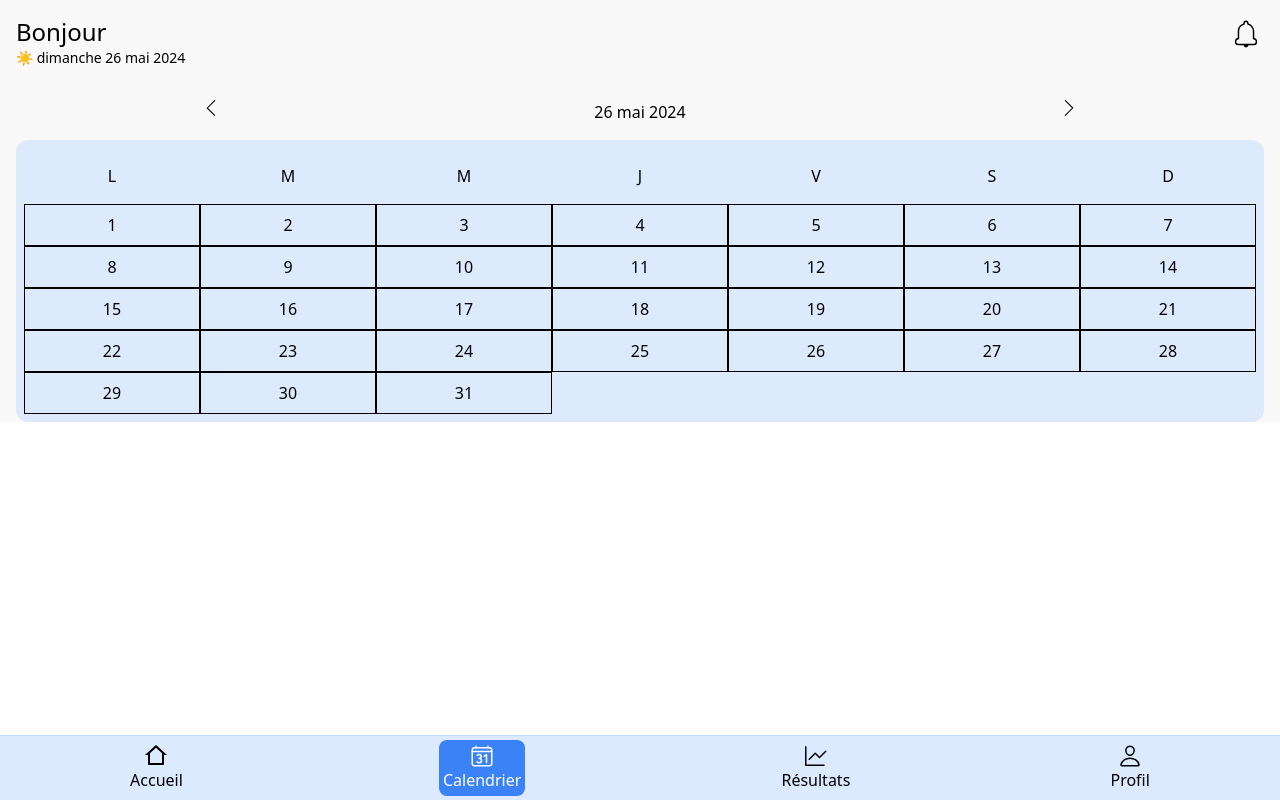
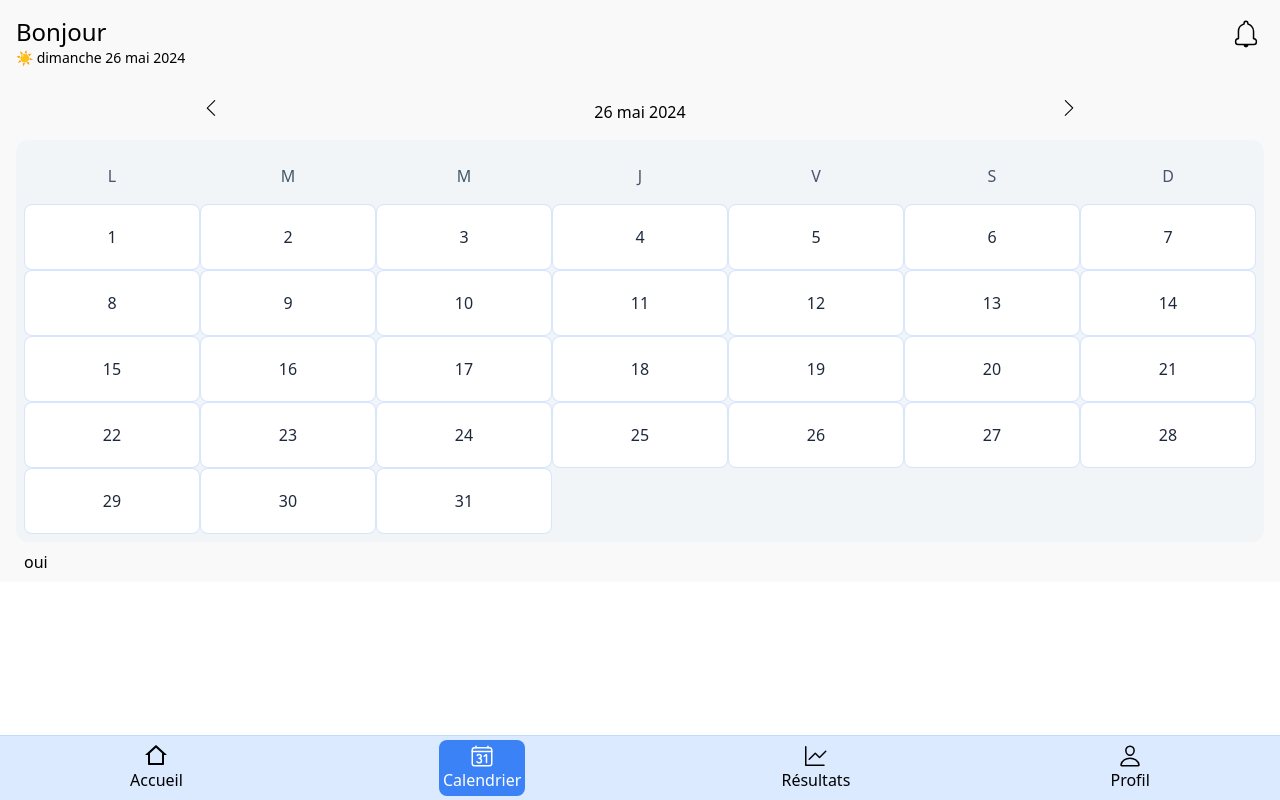
Before and after one commit to Delgorithm/dialog, a React (Vite) app in the folder client/: page /calendar in a window 1280 px wide. Built offline with nearby package versions, Linux system fonts and the light colour scheme.

Commit message:
Fix : Style for the calendar is now done

```diff
--- a/client/src/components/CalendarComponent.jsx
+++ b/client/src/components/CalendarComponent.jsx
@@ -1,24 +1,38 @@
 import { Link } from "react-router-dom";
 
-function CalendarComponent() {
+function CalendarComponent({ isOpen, handleOpenDay }) {
 	const days = Array.from(Array(31).keys()).map((day) => day + 1);
 
 	return (
-		<section className="grid grid-cols-7 auto-rows-max items-center mx-4 p-2 justify-center text-center rounded-xl bg-blue-200/50">
+		<>
+			<section className="grid grid-cols-7 auto-rows-max items-center mx-4 p-2 justify-center text-center rounded-xl bg-slate-100/90 ">
 				{["L", "M", "M", "J", "V", "S", "D"].map((day) => (
-				<p key={day} className="py-4">
+					<p key={day} className="py-4 text-slate-600">
 						{day}
 					</p>
 				))}
 				{days.map((day) => (
 					<Link
-					to={`/calendar/${day}`}
+						// to={`/calendar/${day}`}
 						key={day}
-					className="border-black border-[0.1px] p-2 hover:bg-red-400">
-					<p>{day}</p>
+						onClick={handleOpenDay}
+						className="flex justify-center items-center border-blue-500/20 rounded-lg border-[0.1px] p-5 bg-white hover:bg-blue-100/50">
+						<p className="text-slate-800">{day}</p>
 					</Link>
 				))}
 			</section>
+			<section className="mx-4 p-2">
+				{!isOpen ? (
+					<>
+						<p>oui</p>
+					</>
+				) : (
+					<>
+						<p>Non</p>
+					</>
+				)}
+			</section>
+		</>
 	);
 }
 
--- a/client/src/pages/Calendar.jsx
+++ b/client/src/pages/Calendar.jsx
@@ -12,6 +12,11 @@ function Calendar() {
 		date ? new Date(date) : new Date()
 	);
 	const displayDate = format(currentDate, "PPP", { locale: fr });
+	const [isOpen, setIsOpen] = useState(false);
+
+	const handleOpenDay = () => {
+		setIsOpen(!isOpen);
+	};
 
 	return (
 		<>
@@ -20,7 +25,7 @@ function Calendar() {
 				<p>{displayDate}</p>
 				<SlArrowRight />
 			</section>
-			<CalendarComponent />
+			<CalendarComponent isOpen={isOpen} handleOpenDay={handleOpenDay} />
 		</>
 	);
 }
```
Lines whose indentation alone changed are shown as unchanged.
